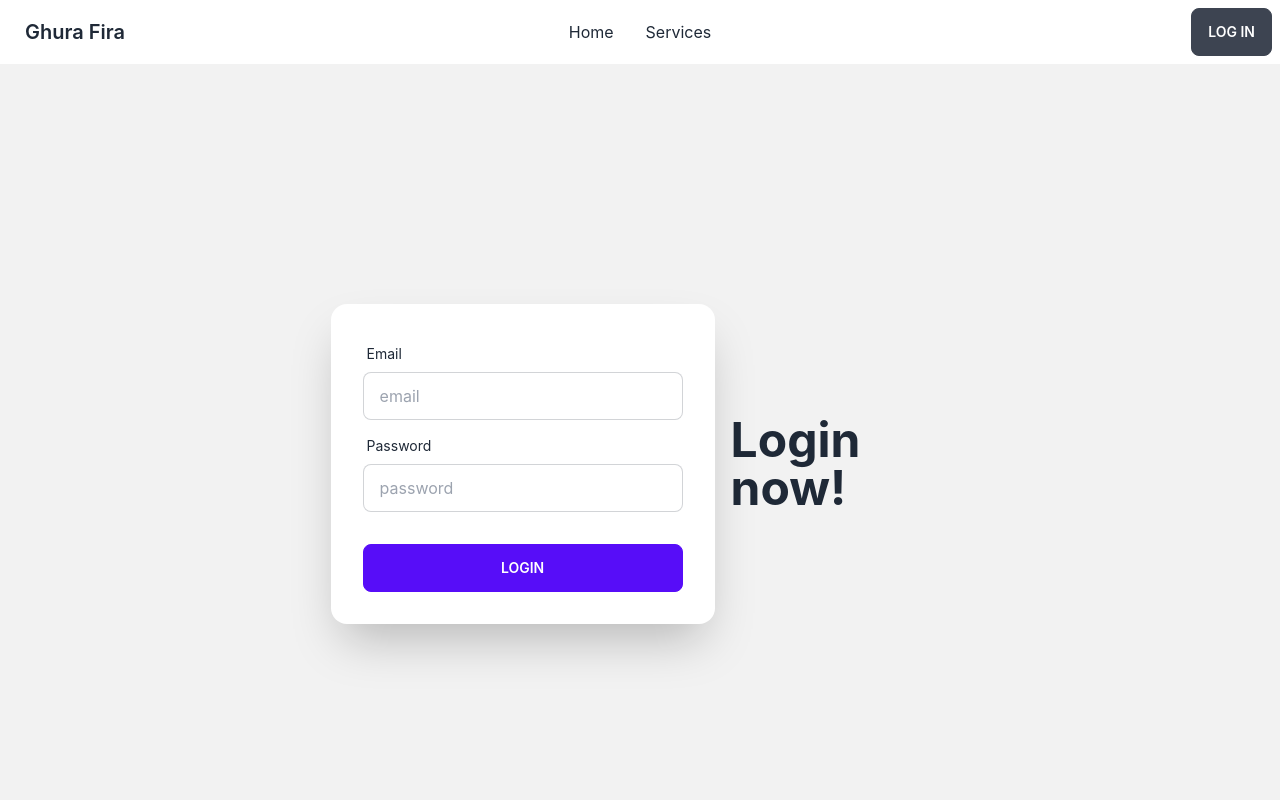
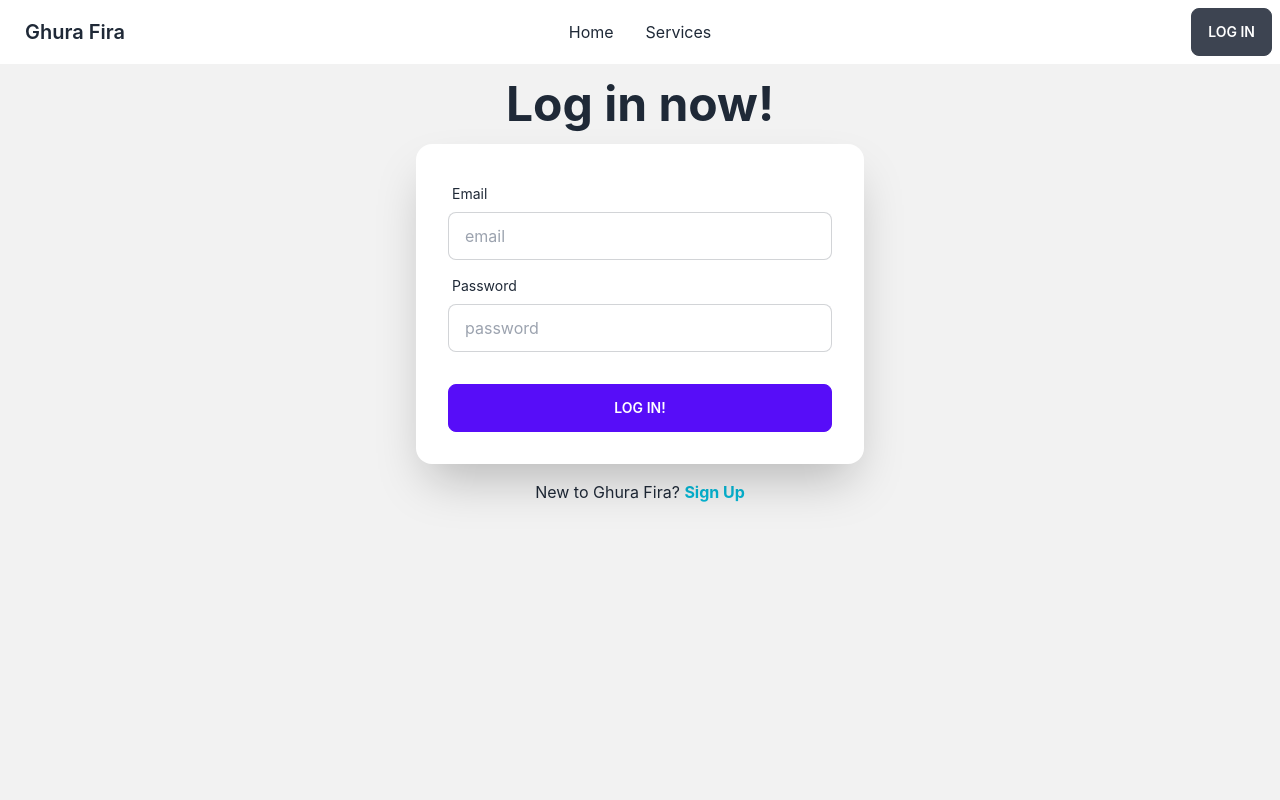
Before and after one commit to RianaAzad/service-review-client, a React (Create React App) app: page /login in a window 1280 px wide. Shown: the top 800 px of the page. Built offline with nearby package versions, Linux system fonts and the light colour scheme; no server answers.

Commit message:
email,password authentication done

```diff
--- a/package.json
+++ b/package.json
@@ -7,6 +7,7 @@
     "@testing-library/react": "^13.4.0",
     "@testing-library/user-event": "^13.5.0",
     "daisyui": "^2.38.1",
+    "firebase": "^9.13.0",
     "react": "^18.2.0",
     "react-dom": "^18.2.0",
     "react-router-dom": "^6.4.3",
--- a/src/Pages/Login/Login.js
+++ b/src/Pages/Login/Login.js
@@ -1,35 +1,59 @@
-import React from 'react';
+import React, { useContext } from 'react';
+import { Link } from 'react-router-dom';
+import { AuthContext } from '../../context/AuthProvider/AuthProvider';
 
 const Login = () => {
+    const {signIn} = useContext(AuthContext);
+
+    const handleLogIn = event => {
+        event.preventDefault();
+        const form = event.target;
+        const email = form.email.value;
+        const password = form.password.value;
+
+        signIn(email, password)
+        .then(result => {
+            const user = result.user;
+            console.log(user);
+        })
+        .catch(e => {
+            console.error(e)
+        })
+    }
+
     return (
-        <div>
-           <div className="hero min-h-screen bg-base-200">
-  <div className="hero-content flex-col lg:flex-row-reverse">
+        <div className="flex flex-col w-full border-opacity-50 hero min-h-screen bg-base-200">
+  <div className="hero-content flex-col">
     <div className="text-center lg:text-left">
-      <h1 className="text-5xl font-bold">Login now!</h1>
+      <h1 className="text-5xl font-bold">Log in now!</h1>
     </div>
-    <div className="card flex-shrink-0 w-full max-w-sm shadow-2xl bg-base-100">
+
+    <form onSubmit={handleLogIn}>
+    <div className="card w-full shadow-2xl bg-base-100">
       <div className="card-body">
         <div className="form-control">
           <label className="label">
             <span className="label-text">Email</span>
           </label>
-          <input type="email" placeholder="email" className="input input-bordered" />
+          <input type="email" name='email' placeholder="email" className="input input-bordered w-96" />
         </div>
         <div className="form-control">
           <label className="label">
             <span className="label-text">Password</span>
           </label>
-          <input type="password" placeholder="password" className="input input-bordered" />
+          <input type="password" name='password' placeholder="password" className="input input-bordered" />
         </div>
         <div className="form-control mt-6">
-          <button className="btn btn-primary">Login</button>
+          <button className="btn btn-primary">Log In!</button>
         </div>
       </div>
     </div>
+    </form>
+
+    <p>New to Ghura Fira? <Link className='text-cyan-500 font-bold' to='/signup'>Sign Up</Link></p>
   </div>
+
 </div>
-        </div>
     );
 };
 
--- a/src/Pages/Login/Signup.js
+++ b/src/Pages/Login/Signup.js
@@ -1,12 +1,35 @@
-import React from 'react';
+import React, { useContext } from 'react';
+import { Link } from 'react-router-dom';
+import { AuthContext } from '../../context/AuthProvider/AuthProvider';
 
 const Signup = () => {
+
+    const {createUser} = useContext(AuthContext);
+
+    const handleSignUp = event => {
+        event.preventDefault();
+        const form = event.target;
+        const email = form.email.value;
+        const password = form.password.value;
+
+        createUser(email, password)
+        .then(result => {
+            const user = result.user;
+            console.log(user)
+        })
+        .catch(e => {
+            console.error(e)
+        })
+    }
+
     return (
         <div className="flex flex-col w-full border-opacity-50 hero min-h-screen bg-base-200">
   <div className="hero-content flex-col">
     <div className="text-center lg:text-left">
       <h1 className="text-5xl font-bold">Sign Up now!</h1>
     </div>
+
+    <form onSubmit={handleSignUp}>
     <div className="card w-full shadow-2xl bg-base-100">
       <div className="card-body">
         <div className="form-control">
@@ -19,13 +42,13 @@ const Signup = () => {
           <label className="label">
             <span className="label-text">Email</span>
           </label>
-          <input type="email" placeholder="email" className="input input-bordered" />
+          <input type="email" name='email' placeholder="email" className="input input-bordered" />
         </div>
         <div className="form-control">
           <label className="label">
             <span className="label-text">Password</span>
           </label>
-          <input type="password" placeholder="password" className="input input-bordered" />
+          <input type="password" name='password' placeholder="password" className="input input-bordered" />
         </div>
         <div className="form-control mt-6">
           <button className="btn btn-primary">Sign Up!</button>
@@ -34,6 +57,9 @@ const Signup = () => {
       <div className="divider">OR</div>
         <div className="grid h-20 card bg-base-300 rounded-box place-items-center">content</div>
     </div>
+    </form>
+
+    <p>Already have an account? <Link className='text-cyan-500 font-bold' to='/login'>Log In</Link></p>
   </div>
 
 </div>
--- a/src/Shared/Header/Header.js
+++ b/src/Shared/Header/Header.js
@@ -24,6 +24,7 @@ const Header = () => {
         </div>
         <div className="navbar-end">
           <Link to='/login' className="btn">Log In</Link>
+
         </div>
       </div>
     );
--- /dev/null
+++ b/src/context/AuthProvider/AuthProvider.js
@@ -0,0 +1,44 @@
+import React, { createContext, useEffect, useState } from 'react';
+import {createUserWithEmailAndPassword, getAuth, onAuthStateChanged, signInWithEmailAndPassword} from 'firebase/auth';
+import app from '../../firebase/firebase.config';
+
+export const AuthContext = createContext();
+const auth = getAuth(app);
+
+const AuthProvider = ({children}) => {
+    const [user, setUser] = useState(null);
+    const [loading, setLoading] = useState(true);
+
+    const createUser = (email, password) => {
+        return createUserWithEmailAndPassword(auth, email, password);
+    }
+
+    const signIn = (email, password) => {
+        return signInWithEmailAndPassword(auth, email, password);
+    }
+
+    useEffect(()=>{
+        const unsubscribe = onAuthStateChanged(auth, currentUser =>{
+          console.log(currentUser);
+          setUser(currentUser);
+        });
+        return ()=> {
+            unsubscribe();
+        }
+    },[])
+
+    const authInfo = {
+        user,
+        loading,
+        createUser,
+        signIn,
+    }
+
+    return (
+        <AuthContext.Provider value={authInfo}>
+            {children}
+        </AuthContext.Provider>
+    );
+};
+
+export default AuthProvider;
--- /dev/null
+++ b/src/firebase/firebase.config.js
@@ -0,0 +1,19 @@
+// Import the functions you need from the SDKs you need
+import { initializeApp } from "firebase/app";
+// TODO: Add SDKs for Firebase products that you want to use
+// https://firebase.google.com/docs/web/setup#available-libraries
+
+// Your web app's Firebase configuration
+const firebaseConfig = {
+  apiKey: process.env.REACT_APP_apiKey,
+  authDomain: process.env.REACT_APP_authDomain,
+  projectId: process.env.REACT_APP_projectId,
+  storageBucket: process.env.REACT_APP_storageBucket,
+  messagingSenderId: process.env.REACT_APP_messagingSenderId,
+  appId: process.env.REACT_APP_appId,
+};
+
+// Initialize Firebase
+const app = initializeApp(firebaseConfig);
+
+export default app;
--- a/src/index.js
+++ b/src/index.js
@@ -3,11 +3,14 @@ import ReactDOM from 'react-dom/client';
 import './index.css';
 import App from './App';
 import reportWebVitals from './reportWebVitals';
+import AuthProvider from './context/AuthProvider/AuthProvider';
 
 const root = ReactDOM.createRoot(document.getElementById('root'));
 root.render(
   <React.StrictMode>
+    <AuthProvider>
     <App />
+    </AuthProvider>
   </React.StrictMode>
 );
 
```
Also changed, not shown: 1 other file (tests, documents, lock files or other folders).
